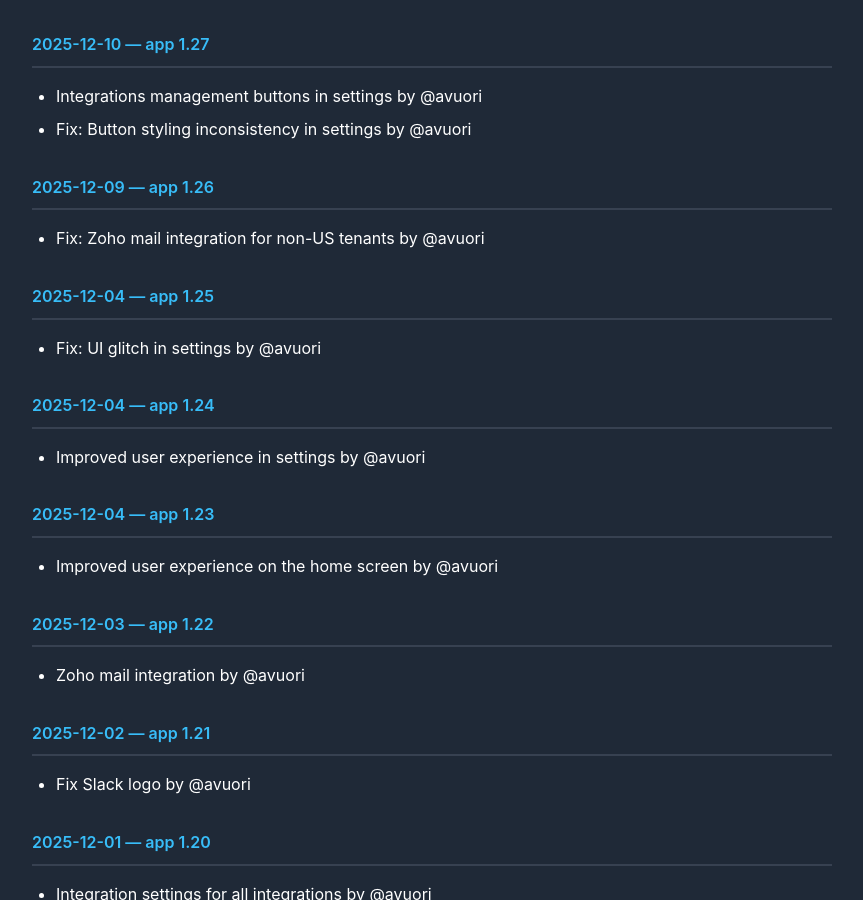
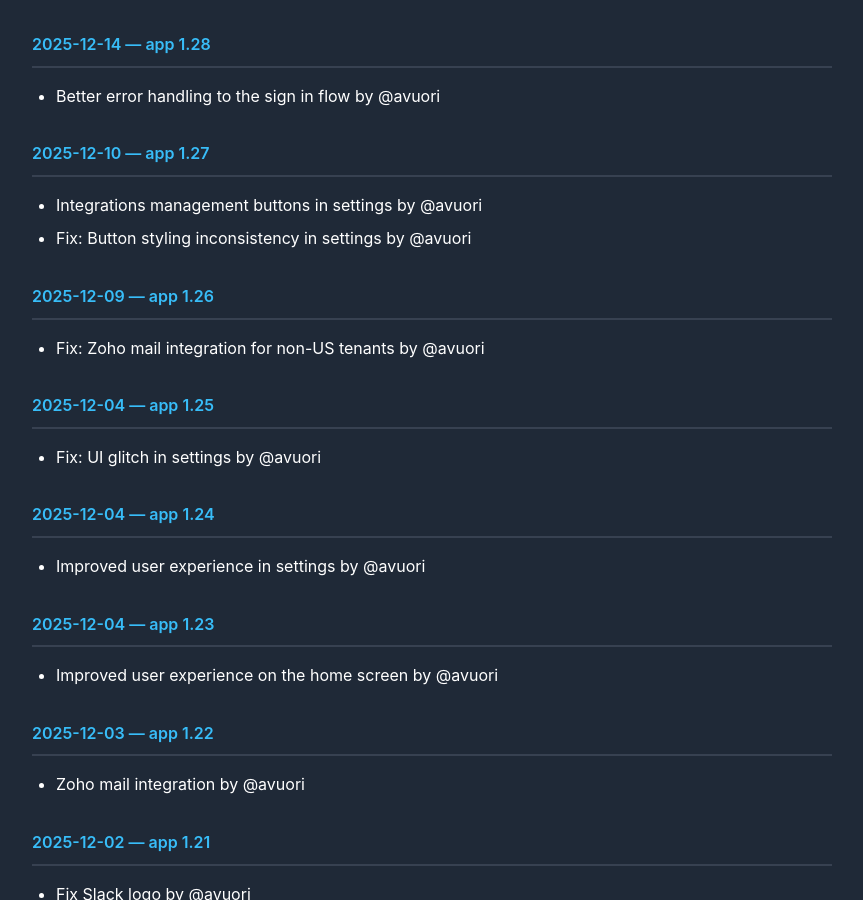
Before and after one commit to memory2-app/changelog, a Jekyll site: the page built from index.md, in a window 1280 px wide and 900 px high. Shown: the whole window, without its empty margins (208-1071 px from the left). Built offline with Jekyll 4.4.1, drawn with Linux system fonts in a browser that asks for light colours.

Commit message:
2025-12-14

```diff
--- a/index.md
+++ b/index.md
@@ -2,6 +2,9 @@
 layout: default
 title: Memory2 Changelog
 ---
+
+# 2025-12-14 — app 1.28
+* Better error handling to the sign in flow by @avuori
 
 # 2025-12-10 — app 1.27
 * Integrations management buttons in settings by @avuori
```
